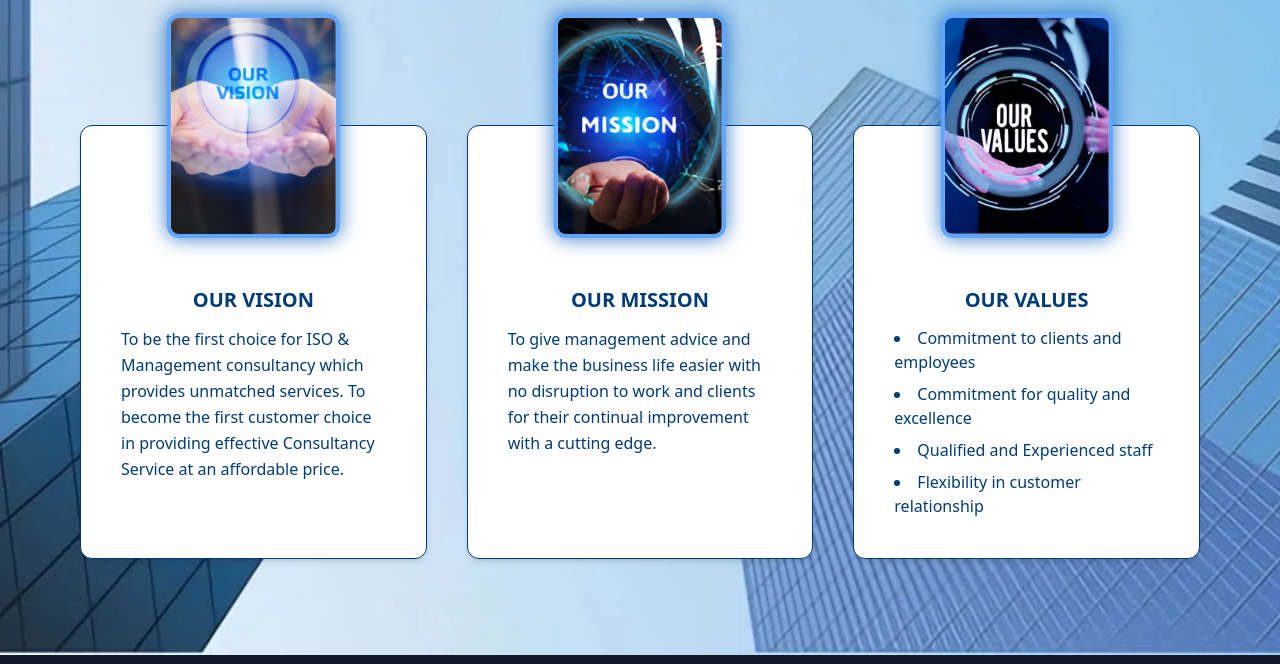
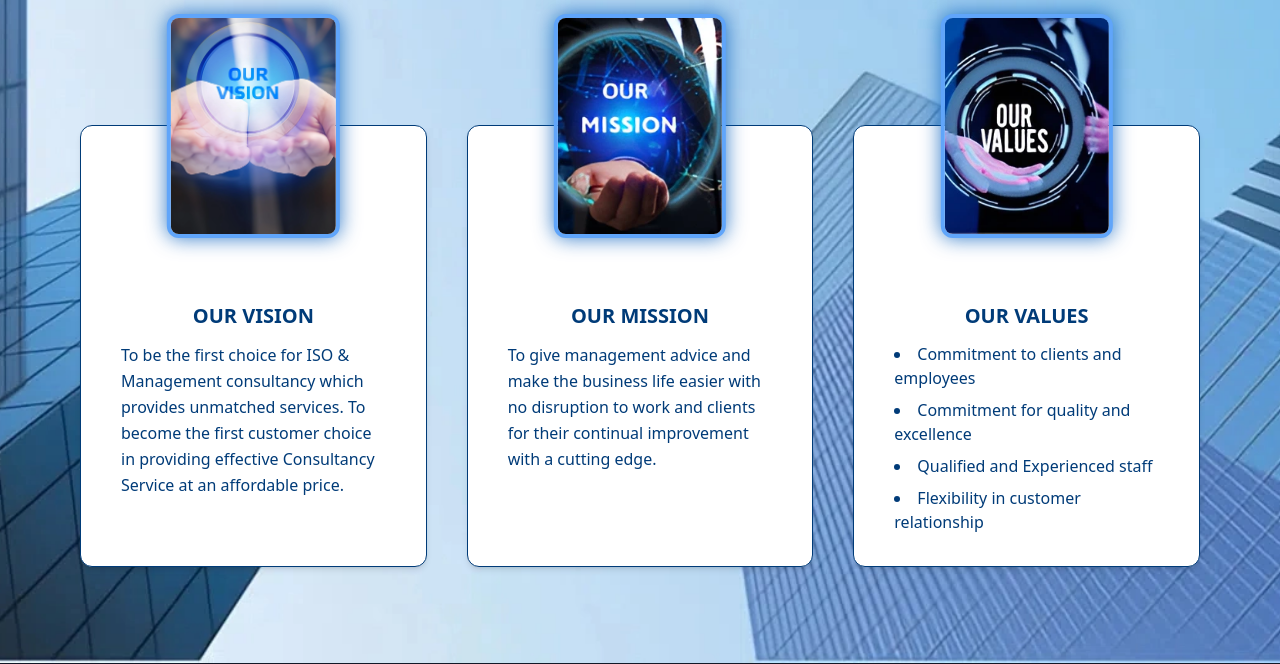
Before and after one commit to Nilakshi1223/KECT-Consultants_Site_React-, a React (Vite) app: page / in a window 1280 px wide. Shown: the part 1560-2224 px from the top of the page. Built offline with nearby package versions, Linux system fonts and the light colour scheme.

Commit message:
KECT site commit6

```diff
--- a/src/Home/Advertisebar.jsx
+++ b/src/Home/Advertisebar.jsx
@@ -39,7 +39,7 @@ const Advertisebar = () => {
             <a href="https://lk.linkedin.com/company/kectgroup" target="_blank" rel="noopener noreferrer">
               <FaLinkedin className="cursor-pointer hover:text-gray-200" />
             </a>
-            <a href="https://wa.me/yourphonenumber" target="_blank" rel="noopener noreferrer">
+            <a href="https://wa.me/+94769780984" target="_blank" rel="noopener noreferrer">
               <FaWhatsapp className="cursor-pointer hover:text-gray-200" />
             </a>
           </div>
--- a/src/Home/Footer.jsx
+++ b/src/Home/Footer.jsx
@@ -97,7 +97,7 @@ const Footer = () => {
                       <a href="https://lk.linkedin.com/company/kectgroup" target="_blank" rel="noopener noreferrer">
                         <FaLinkedin className="cursor-pointer hover:text-gray-200" />
                       </a>
-                      <a href="https://wa.me/yourphonenumber" target="_blank" rel="noopener noreferrer">
+                      <a href="https://wa.me/+94769780984" target="_blank" rel="noopener noreferrer">
                         <FaWhatsapp className="cursor-pointer hover:text-gray-200" />
                       </a>
                     </div>
--- a/src/components/About.jsx
+++ b/src/components/About.jsx
@@ -130,7 +130,6 @@ const AboutPage = () => {
 
   return (
     <div>
-      {/* Glowing Image Animation Style */}
       <style>
         {`
           @keyframes blink-glow {
@@ -203,11 +202,13 @@ const AboutPage = () => {
           </div>
 
           {/* Vision, Mission, Values Section */}
-          <div className="grid grid-cols-1 md:grid-cols-3 gap-10">
+          <div className="grid grid-cols-1 md:grid-cols-3 gap-y-14 md:gap-y-16 gap-x-10">
             {infoSections.map((item, idx) => (
               <div
                 key={idx}
-                className="relative bg-white pt-40 px-6 sm:px-10 pb-10 rounded-xl border border-[#003B78] shadow-md text-left"
+                className="relative bg-white pt-36 sm:pt-32 md:pt-40 lg:pt-44 px-4 sm:px-6 md:px-10 pb-6 sm:pb-6 md:pb-8
+             rounded-xl border border-[#003B78] shadow-md text-left min-h-[300px] sm:min-h-[320px] md:min-h-[400px]
+             mb-16 sm:mb-20 md:mb-0"
                 data-aos="fade-up"
               >
                 {item.image && (
@@ -219,7 +220,6 @@ const AboutPage = () => {
                     />
                   </div>
                 )}
-
                 <h3 className="text-xl font-bold uppercase mb-3 text-center">{item.title}</h3>
                 {item.list ? (
                   <ul className="list-disc list-inside space-y-2">
```
Also changed, not shown: src/assets/chandani.webp, src/assets/thiyagaraja1.webp.
